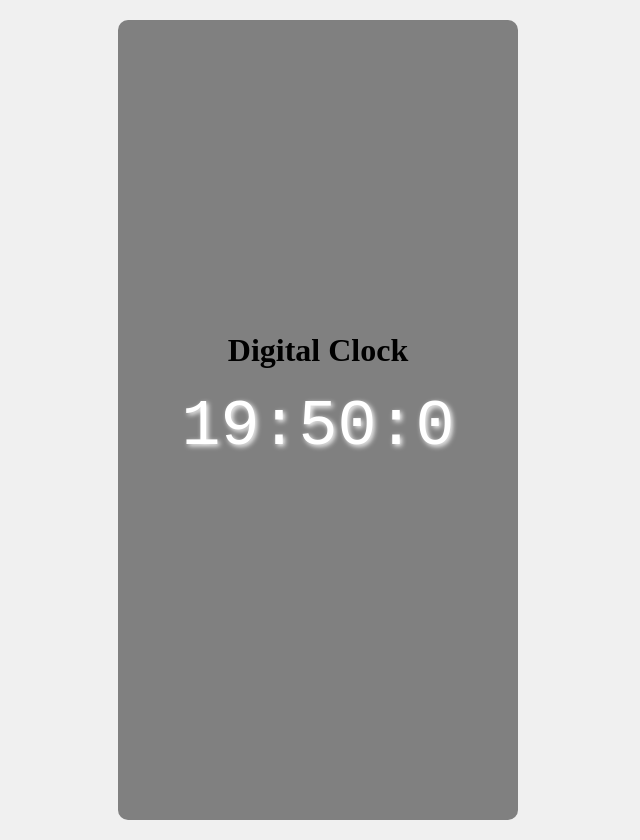
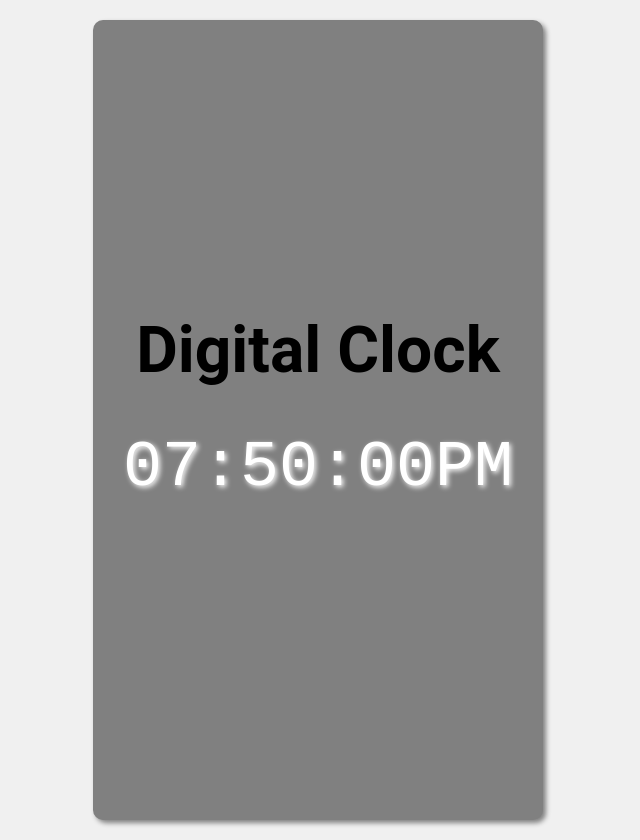
Before and after one commit to micahondiwa/Digital-Clock, a plain HTML site: page index.html in a window 1280 px wide. Shown: the whole page, without its empty margins (322-962 px from the left). Drawn offline with Linux system fonts and the light colour scheme.

Commit message:
Modified

```diff
--- a/scripts.js
+++ b/scripts.js
@@ -1,12 +1,26 @@
 function getTime(){
   const currentTime = new Date();
-  let hours = currentTime.getHours().toString().padStart(2, 0);
+  let hours = currentTime.getHours();
+  let meridium;
+  if(hours == 0 && minutes == 0){
+    meridium = "Midnight";
+  }
+  if(hours == 12 && minutes == 0){
+    meridium = "noon";
+  }
+  if(hours > 12){
+    meridium = "PM";
+  }
+  if(hours < 12){
+    meridium = "AM";
+  }
+  hours = hours % 12 || 12;
+  hours = hours.toString().padStart(2, 0);
   let minutes = currentTime.getMinutes().toString().padStart(2, 0);
-  let seconds = currentTime.getSeconds();
-
+  let seconds = currentTime.getSeconds().toString().padStart(2, 0);
   let clockText = document.getElementById('clockText');
 
-  clockText.textContent = `${hours}:${minutes}:${seconds}`;
+  clockText.textContent = `${hours}:${minutes}:${seconds}${meridium}`;
 }
 
 setInterval(getTime, 1000);
--- a/styles.css
+++ b/styles.css
@@ -4,6 +4,11 @@ body{
   background-color:hsl(0, 0%, 94%);
   justify-content: center;
   align-items: center;
+}
+h1{
+  font-family: Roboto;
+  font-weight: bold;
+  font-size: 4em;
 }
 .clockContainer{
   display: flex;
@@ -12,11 +17,12 @@ body{
   align-items: center;
   height: 100vh;
   background-color: grey;
-  width: 400px;
+  width: 450px;
   margin-top: 20px;
   margin-bottom: 20px;
   overflow: hidden;
   border-radius: 10px;
+  box-shadow: 3px 3px 5px hsl(0, 0%, 50%);
 }
 .clockContainer p{
   font-family: monospace;
```
